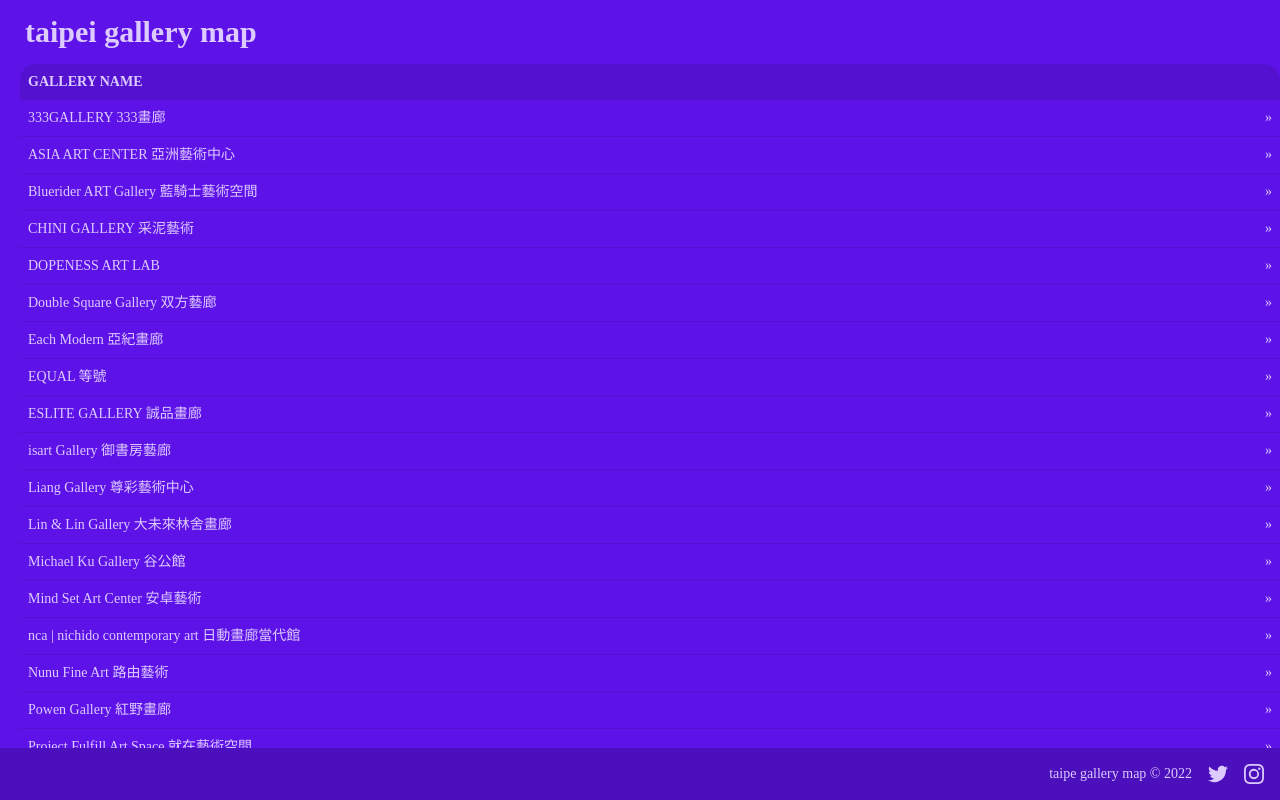
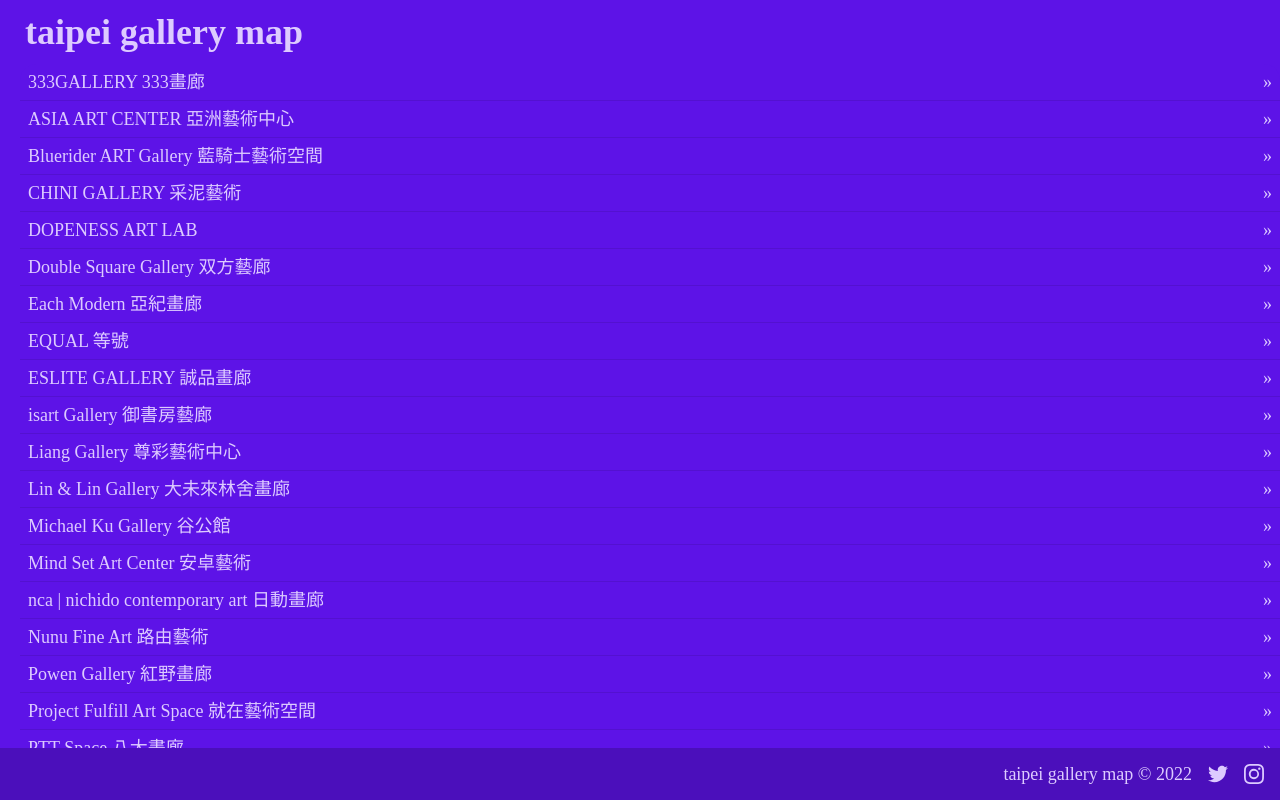
Before and after one commit to tjHsu/gallery-map, a Next.js app: page /galleries in a window 1280 px wide. Shown: the top 800 px of the page. Built offline with nearby package versions, Linux system fonts and the light colour scheme; a web font is replaced by a local one.

Commit message:
Fix footer typo, remove galleries table head, fix text wrapping

```diff
--- a/src/components/Footer.tsx
+++ b/src/components/Footer.tsx
@@ -4,7 +4,7 @@ const Footer: React.FC = () => {
   return (
     <footer className="footer fixed bottom-0 items-center p-4 bg-base-300 text-base-content">
       <div className="grid-flow-col gap-4 place-self-center justify-self-end">
-        <p>taipe gallery map © 2022</p>
+        <p className='text-base'>taipei gallery map © 2022</p>
         <a href='https://twitter.com/tpegallerymap' target="_blank" rel="noreferrer">
           <svg xmlns="http://www.w3.org/2000/svg" width="20" height="20" viewBox="0 0 24 24" className="fill-current">
             <path d="M24 4.557c-.883.392-1.832.656-2.828.775 1.017-.609 1.798-1.574 2.165-2.724-.951.564-2.005.974-3.127 1.195-.897-.957-2.178-1.555-3.594-1.555-3.179 0-5.515 2.966-4.797 6.045-4.091-.205-7.719-2.165-10.148-5.144-1.29 2.213-.669 5.108 1.523 6.574-.806-.026-1.566-.247-2.229-.616-.054 2.281 1.581 4.415 3.949 4.89-.693.188-1.452.232-2.224.084.626 1.956 2.444 3.379 4.6 3.419-2.07 1.623-4.678 2.348-7.29 2.04 2.179 1.397 4.768 2.212 7.548 2.212 9.142 0 14.307-7.721 13.995-14.646.962-.695 1.797-1.562 2.457-2.549z">
--- a/src/components/Table.tsx
+++ b/src/components/Table.tsx
@@ -8,14 +8,8 @@ type TableItem = {
 
 const Table: React.FC = () => {
   return (
-    <div className="overflow-x-auto mb-5">
+    <div className="overflow-x-auto pb-14">
       <table className="table table-compact w-full">
-        <thead>
-          <tr>
-            <th>Gallery Name</th>
-            <th></th>
-          </tr>
-        </thead>
         <tbody>
           {GALLERIES.map((gallery: TableItem) =>
             <TableItem key={gallery.name} name={gallery.name} website={gallery.website} />
@@ -32,8 +26,8 @@ const TableItem = ({
 }: TableItem) => {
   return (
     <tr>
-      <td>{name}</td>
-      <td className='text-right'><a href={website} target="_blank" rel="noreferrer">&#187;</a></td>
+      <td className='text-base'>{name}</td>
+      <td className='text-right text-base'><a href={website} target="_blank" rel="noreferrer">&#187;</a></td>
     </tr>
   );
 };
--- a/src/constants/Constants.ts
+++ b/src/constants/Constants.ts
@@ -56,7 +56,7 @@ export const GALLERIES = [
     website: "https://www.art-msac.com/en/",
   },
   {
-    name: "nca | nichido contemporary art 日動畫廊當代館",
+    name: "nca | nichido contemporary art 日動畫廊",
     website: "https://www.nca-g.com/en/"
   },
   {
--- a/src/pages/about.tsx
+++ b/src/pages/about.tsx
@@ -7,16 +7,16 @@ const About: NextPage = () => {
         <table className="table table-compact w-full">
           <tbody>
             <tr>
-              <td>About tpgmap</td>
+              <td className="text-base">About tpgmap</td>
               <td></td>
             </tr>
             <tr>
-              <td>Information</td>
-              <td>Your ultimate pocket guide to art galleries in Taipei.</td>
+              <td className="text-base">Information</td>
+              <td className="break-word whitespace-normal text-base">Your ultimate pocket guide to art galleries in Taipei.</td>
             </tr>
             <tr>
-              <td>Social networks</td>
-              <td>
+              <td className="text-base">Social networks</td>
+              <td className="text-base">
                 <a href='https://twitter.com/tpegallerymap' target="_blank" rel="noreferrer">Twitter</a><br />
                 <a href='https://www.instagram.com/taipeigallerymap/' target="_blank" rel="noreferrer">Instagram</a>
               </td>
--- a/tailwind.config.cjs
+++ b/tailwind.config.cjs
@@ -7,6 +7,18 @@ module.exports = {
         'sans': ['Electrolize'],
       },
     },
+    fontSize: {
+      'xs': '.875rem',
+      'sm': '1rem',
+      'base': '1.125rem',
+      'lg': '1.25rem',
+      'xl': '1.5rem',
+      '2xl': '1.875rem',
+      '3xl': '2.25rem',
+      '4xl': '3rem',
+      '5xl': '3.75rem',
+      '6xl': '4.5rem'
+    }
   },
   plugins: [require('daisyui')],
   daisyui: {
```
